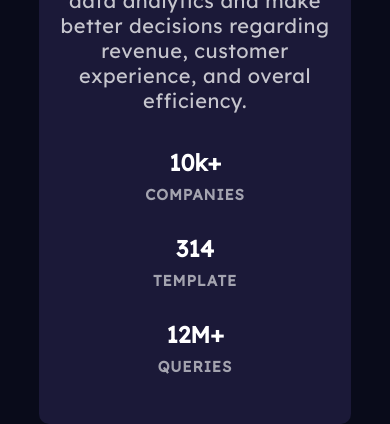
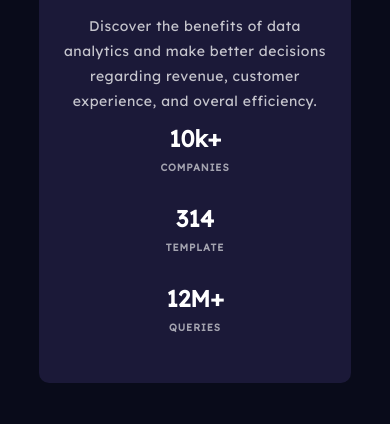
Before and after one commit to TEECOD3/frontmentor-stat-card, a plain HTML site: page index.html in a window 390 px wide. Shown: the part 429-853 px from the top of the page. Drawn offline with Linux system fonts and the light colour scheme.

Commit message:
liitlemouch

```diff
--- a/style.css
+++ b/style.css
@@ -142,7 +142,9 @@ font-size: 2.3rem;
 
 
 @media screen  and (max-width:820px){
-
+  body{
+    overflow-y: scroll;
+  }
   .container{
     height: 100vh;
     display: flex;
@@ -179,13 +181,17 @@ font-size: 2.3rem;
     width: 100%;
     text-align: center;
     padding: 3%;
+    margin-top: 1rem;
   }
   .block{
     padding: 3%;
   }
   .card-text p{
     text-align: center;
-    font-size: 2rem;
+    font-size: 1.3 rem;
+    font-family:'Lexend Deca', sans-serif;
+    margin-top: 0.5rem .
+    ;
   }
   .details-list{
     display: flex;
@@ -193,11 +199,12 @@ font-size: 2.3rem;
     margin-top:3.5rem;
     justify-content: space-between;
     align-items: center;
+    margin-top:1rem;
   }
   .det-content{
     margin-bottom: 3rem;
   }
   .det-content h2{
-    font-size: 1.5rem;
+    font-size: 1rem;
   }
 }
```
